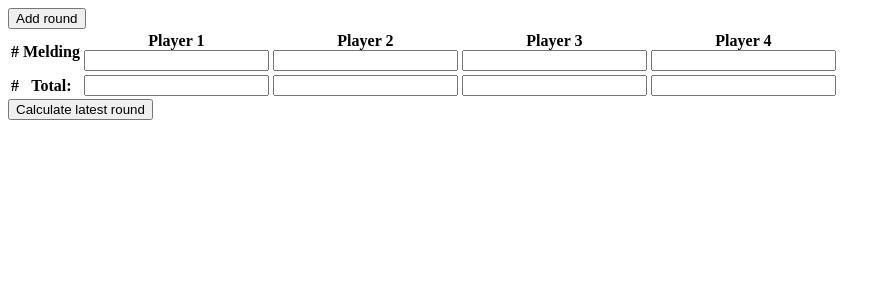
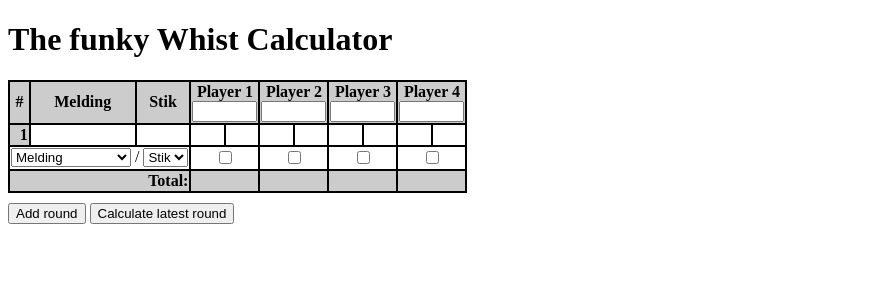
Before and after one commit to hkirk/whist, a PHP site: page / in a window 1280 px wide. Shown: the top 300 px of the page, without its empty margins (0-891 px from the left). Run offline with PHP 8.4, Linux system fonts and the light colour scheme; lists and menus that the app fills with data are empty.

Commit message:
Lidt semifunky CSS tilfoejet. Rammer etc. Kun en raekke med kontroller og knapper flyttet sammen. Foerste runde tilfoejes automatisk.

```diff
--- /dev/null
+++ b/index.css
@@ -0,0 +1,57 @@
+table {
+	border-collapse: collapse;
+	border-spacing: 0;
+}
+
+td, th {
+	border: 2px solid black;
+}
+
+thead th {
+	background-color: #CCC;
+}
+
+tbody th {
+	background-color: #CCC;
+}
+
+tfoot th {
+	background-color: #CCC;
+}
+
+thead th, tfoot th {
+	/*border: 3px solid black;*/
+}
+
+td.negative {
+	color: red;
+}
+td.positive {
+	color: green;
+}
+thead th {
+	text-align: center;
+}
+tfoot th {
+	text-align: right;
+}
+tr#controls td {
+	text-align: center;
+}
+tbody td.result, tbody td.total {
+	text-align: right;
+}
+tbody th.round {
+	text-align: right;
+}
+tbody td.bid, tbody td.tricks {
+	text-align: center;
+}
+
+tbody td.result.bidderteam, tbody td.total.bidderteam {
+	background-color: #00A;
+}
+
+#buttons-container {
+	margin-top: 10px;
+}
--- a/index.php
+++ b/index.php
@@ -1,6 +1,7 @@
 <!DOCTYPE html>
 <html>
 	<head>
+		<link type="text/css" href="index.css" rel="stylesheet" media="all" />
 		<script src="http://code.jquery.com/jquery-latest.js"></script>
 		<meta http-equiv="Content-Type" content="text/html; charset=UTF-8">
 		<title>Whist calculator</title>
@@ -28,38 +29,37 @@
 					alert("Round is not calculated!");
 					return;
 				}
-				// TODO: Disable inputs for previous round
 				round++;
-				var html = "<tr class=\"" + round + "\">";
-				html += "<td>" + round + "</td>";
-				html += "<td>";
-				html += createBidSelect(round);
-				html += "/";
-				html += createTrickSelect(round);
-				html += "</td>"
+				var html = "<tr id='round-" + round + "' class=\"" + round + "\">";
+				html += "<th class='round'>" + round + "</th>";
+				html += "<td class='bid'></td>";
+				html += "<td class='tricks'></td>"
 				for (var player=0; player<4; player++) {
-					html += "<td>"
-					html += "<input type='checkbox' id='bidderteam-" + round + "-" + player+"' /> - ";
-					html += "<input type=\"text\" id=\"result-" + round + "-" + player + "\" readonly='readonly' size='3' />";
-					html += "</td>";
+					html += "<td class='result result-"+player+"'></td>"
+					html += "<td class='total total-"+player+"'></td>";
 				}
 				html += "</tr>";
-				$('#round-results').append(html);
+				$('tbody').append(html);
+				// Reset controls
+				$("#bid").val("");
+				$("#tricks").val("");
+				for(var p=0;p<4;p++) {
+					$("#bidderteam-"+p).prop('checked',false);
+				}
 				lastPoints = totalPoints.slice(0); // clone
 				isRoundCalculated = false;
 			}
 
-			function updateTotalPoints(currentPoints) {
+			function updateTotalPoints(currentPoints, row) {
 				for(var p=0;p<4;p++) {
-					totalPoints[p] = lastPoints[p] + currentPoints[p];
-					var points = totalPoints[p];
-					$('#total-'+p).val(points);
+					var points = totalPoints[p] = lastPoints[p] + currentPoints[p];
+					$('#total-'+p).text(points);
+					row.find(".total-"+p).text(points);
 				}
 			}
 
-			function createBidSelect(round) {
-				var select = createSelect("bid-" + round);
-				select.addOption('', 'Melding');
+			function populateBidSelect() {
+				var select = getSelect("#bid");
 				for (var i = 7; i <= 13; i++) {
 					$(extras).each(function(index,extra) {
 						var points = calculateNormal(i, i, extra);
@@ -70,16 +70,21 @@
 					var points = calculateSolo(0, solo);
 					select.addOption('solo-'+index, solo.name + " ("+points+")");
 				});
-				return select.wrap("<div/>").parent().html();
 			}
 
-			function createTrickSelect(round) {
-				var select = createSelect("tricks-" + round);
-				select.addOption('', 'Stik');
+			function populateTrickSelect() {
+				var select = getSelect("#tricks");
 				for (var i = 0; i <= 13; i++) {
 					select.addOption(i, i);
 				}
-				return select.wrap("<div/>").parent().html();
+			}
+
+			function getSelect(selector) {
+				var select = $(selector);
+				select.addOption = function(value, text) {
+					createOption(value, text, this);
+				}
+				return select;
 			}
 
 			function createSelect(id) {
@@ -110,8 +115,12 @@
 					return;
 				}
 
-				var bid = $("#bid-" + round).val();
-				var tricks = $("#tricks-" + round).val();
+				var bidSelect = $("#bid");
+				var bid = bidSelect.val();
+				var bidText = bidSelect.find(":selected").text();
+				var tricksSelect = $("#tricks");
+				var tricks = tricksSelect.val();
+				var tricksText = tricksSelect.find(":selected").text();
 				if(bid===''||tricks==='') {
 					alert("Missing input!");
 					return;
@@ -157,17 +166,29 @@
 						default: alert("Too many bidders!"); return;
 					}
 				}
+				var row = $("tr#round-"+round);
 				for(var p=0;p<4;p++) {
-					$("#result-" + round + "-" + p).val(points[p]);
+					var td = row.find("td.result-"+ p);
+					td.text(points[p]);
+					var removeClass = points[p]<0.0?"positive":"negative";
+					var addClass = points[p]<0.0?"negative":"positive";
+					td.removeClass(removeClass).addClass(addClass);
+					td.removeClass("bidderteam"); // default is not bidder team
 				}
-				updateTotalPoints(points);
+//				$(bidders).each(function(index,player) {
+//					var td = row.find("td.result-"+ player);
+//					td.addClass("bidderteam");
+//				});
+				row.find("td.bid").text(bidText);
+				row.find("td.tricks").text(tricksText);
+				updateTotalPoints(points, row);
 				isRoundCalculated = true;
 			}
 
 			function getBidderTeamPlayers() {
 				var bidders = [];
 				for(var player=0; player<4; player++) {
-					if($("#bidderteam-"+round+"-"+player).is(':checked')) {
+					if($("#bidderteam-"+player).is(':checked')) {
 						bidders.push(player);
 					}
 				}
@@ -204,41 +225,64 @@
 				//alert("bid: "+bid+", tricks: "+tricks+", lm: "+looserMultiplier+", ld: "+looserDisplacement+", em: "+extra.multiplier);
 				return G * Math.pow(2, bid-7) * extra.multiplier * looserMultiplier * (tricks-bid+looserDisplacement);
 			}
+
+			function init() {
+				populateBidSelect();
+				populateTrickSelect();
+				addRound();
+			}
+
+			$(function() {
+				init();
+			});
 		</script>
 	</head>
 	<body>
-		<input type="button" value="Add round" onclick="addRound()"/>
+		<h1>The funky Whist Calculator</h1>
 		<table class="results">
 			<thead>
 				<tr>
 					<th>#</th>
 					<th>Melding</th>
-					<?php
-					for ($player = 1; $player <= 4; $player++) {
-						echo "<th>";
-						echo "Player $player</br/>";
-						echo "<input type=\"text\" name=\"player[$player]\" />";
-						echo "</th>";
-					}
-					?>
+					<th>Stik</th>
+					<?php for ($player = 1; $player <= 4; $player++) { ?>
+						<th colspan='2'>
+							Player <?= $player ?> <br />
+							<input type="text" size="5" name="player[<?= $player ?>]" />
+						</th>
+					<?php } ?>
 				</tr>
 			</thead>
-			<tbody id="round-results">
-
+			<tbody>
 			</tbody>
 			<tfoot>
-			<th>#</th>
-			<th>Total:</th>
-			<?php
-			for ($player = 0; $player < 4; $player++) {
-				echo "<th>";
-				echo "<input type='text' readonly='readonly' id='total-$player' />";
-				echo "</th>";
-			}
-			?>
-		</tr>
-	</tfoot>
-</table>
-<input type="button" value="Calculate latest round" onclick="calculatePoints()" />
-</body>
+				<tr id="controls">
+					<td colspan="3">
+						<select id="bid">
+							<option value="">Melding</option>
+						</select>
+						/
+						<select id="tricks">
+							<option value="">Stik</option>
+						</select>
+					</td>
+					<?php for ($p = 0; $p < 4; $p++) { ?>
+						<td colspan="2">
+							<input type="checkbox" id="bidderteam-<?= $p ?>" />
+						</td>
+					<?php } ?>
+				</tr>
+				<tr id="total">
+					<th colspan="3">Total:</th>
+					<?php for ($p = 0; $p < 4; $p++) { ?>
+						<th colspan='2' id='total-<?= $p ?>'> </th>
+					<?php } ?>
+				</tr>
+			</tfoot>
+		</table>
+		<div id="buttons-container">
+			<input type="button" value="Add round" onclick="addRound()"/>
+			<input type="button" value="Calculate latest round" onclick="calculatePoints()" />
+		</div>
+	</body>
 </html>
```
